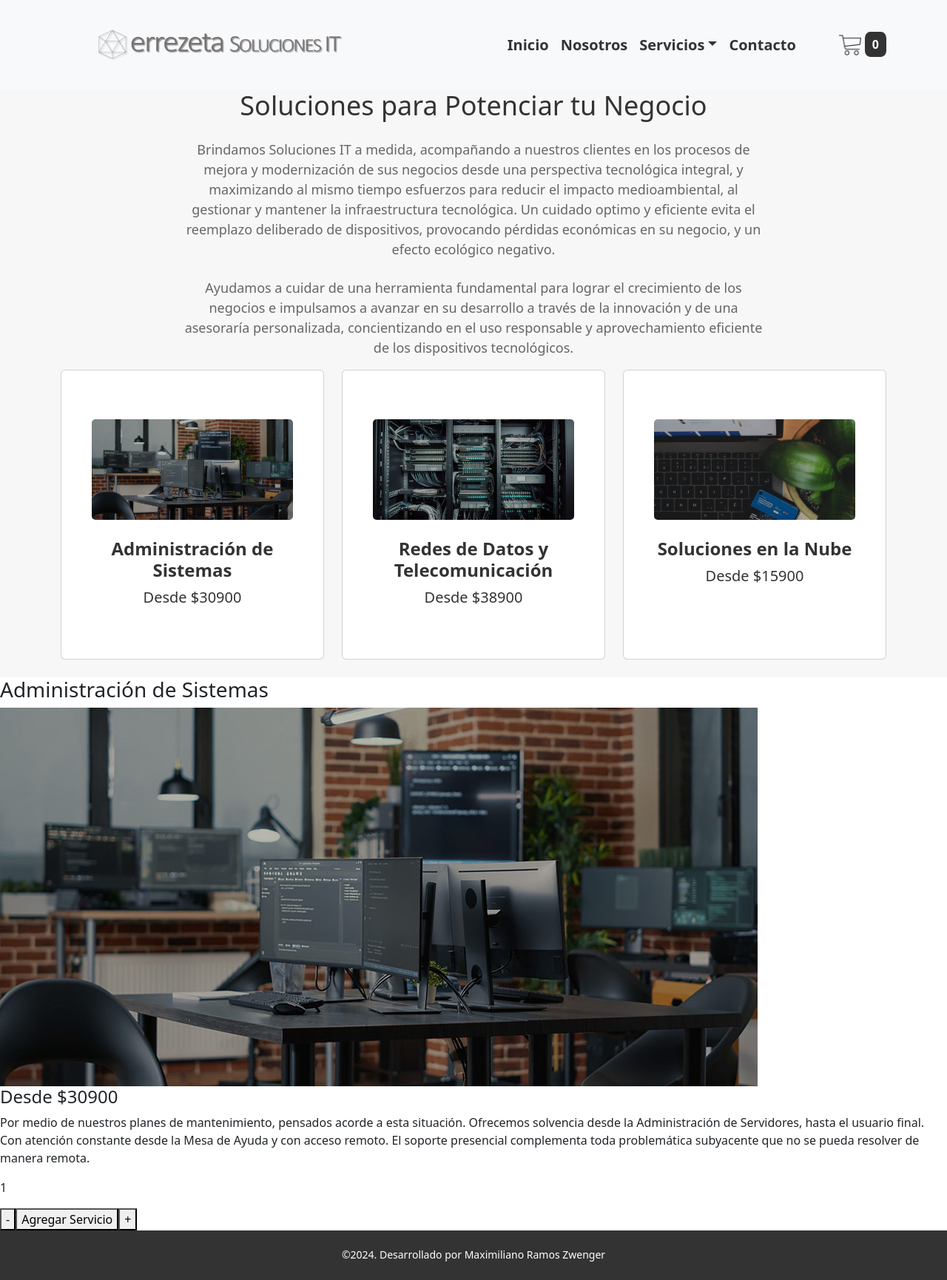
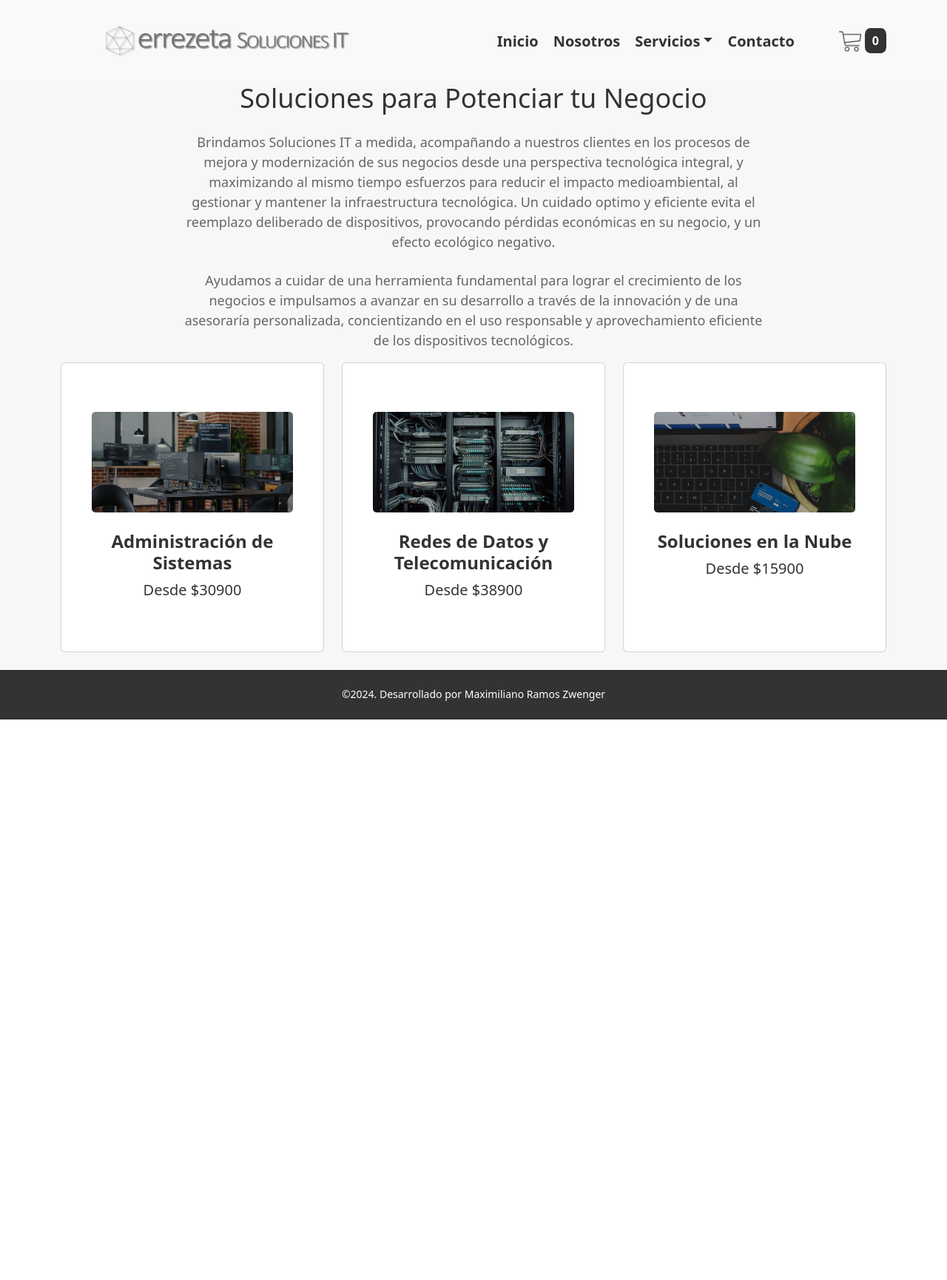
Before and after one commit to mramoszwenger/-ReactJS-entregaFinal-MaximilianoRamosZwenger, a React (Vite) app: page / in a window 1280 px wide. Shown: the whole page at 74% size. After the commit the page ends 973 px from the top, so only its background shows below. Built offline with nearby package versions, Linux system fonts and the light colour scheme.

Commit message:
preEntrega2-MRZ-v2.4

```diff
--- a/package.json
+++ b/package.json
@@ -13,7 +13,8 @@
     "bootstrap": "^5.3.2",
     "react": "^18.2.0",
     "react-bootstrap": "^2.10.0",
-    "react-dom": "^18.2.0"
+    "react-dom": "^18.2.0",
+    "react-router-dom": "^6.22.0"
   },
   "devDependencies": {
     "@types/react": "^18.2.43",
--- a/src/App.jsx
+++ b/src/App.jsx
@@ -1,21 +1,34 @@
-import './App.css'
-import NavBar from './components/NavBar/NavBar'
-import ItemListContainer from './components/ItemListContainer/ItemListContainer'
-import ItemDetailContainer from './components/ItemDetailContainer/ItemDetailContainer'
-import Footer from './components/Footer/Footer'
+import { BrowserRouter,Routes,Route } from 'react-router-dom';
+import './App.css';
+import NavBar from './components/NavBar/NavBar';
+import ItemListContainer from './components/ItemListContainer/ItemListContainer';
+import ItemDetailContainer from './components/ItemDetailContainer/ItemDetailContainer';
+import Error from './components/Error/Error';
+import Footer from './components/Footer/Footer';
 
 function App() {
   return (
     <>
+    <BrowserRouter>
 
       <NavBar/>
 
-      <ItemListContainer greeting={"Soluciones para Potenciar tu Negocio"}/>
+      <Routes>
 
-      <ItemDetailContainer id={1}/>
+        <Route path='/' element={<ItemListContainer greeting={"Soluciones para Potenciar tu Negocio"}/>}/>
+        <Route path='/nosotros' element={<Error/>}/>
+        <Route path='/contacto' element={<Error/>}/>
+        <Route path='/detalle/:id' element={<ItemDetailContainer/>}/>
+        <Route path='/administracion-sitemas' element={<Error/>}/>
+        <Route path='/redes-datos' element={<Error/>}/>
+        <Route path='/cloud-computing' element={<Error/>}/>
+        <Route path='*' element={<Error/>}/>
+
+      </Routes>
 
       <Footer/>
 
+    </BrowserRouter>
     </>
   )
 }
--- /dev/null
+++ b/src/components/Error/Error.jsx
@@ -0,0 +1,9 @@
+import React from 'react'
+
+function Error() {
+  return (
+    <div>Error 404: La página que buscas no existe.</div>
+  )
+}
+
+export default Error
--- a/src/components/Footer/Footer.css
+++ b/src/components/Footer/Footer.css
@@ -9,3 +9,12 @@
     margin: 0;
     font-size: 14px;
 }
+
+.footer__link {
+    text-decoration: none;
+    color: #ffffff;
+}
+
+.footer__link:hover {
+    color: #999999;
+}
--- a/src/components/Footer/Footer.jsx
+++ b/src/components/Footer/Footer.jsx
@@ -5,7 +5,7 @@ const Footer = () => {
 
     return (
         <div className="footer__container">
-            <h5 className="footer__description">©2024. Desarrollado por Maximiliano Ramos Zwenger</h5>
+            <h5 className="footer__description">©2024. Desarrollado por <a href="https://www.linkedin.com/in/mramoszwenger/" target="_blanck" className="footer__link">Maximiliano Ramos Zwenger</a></h5>
         </div>
     )
 }
--- a/src/components/Item/Item.css
+++ b/src/components/Item/Item.css
@@ -1,21 +1,26 @@
+.global__itemContainer a {
+  text-decoration: none;
+  color: inherit;
+}
+
 .itemList__services__card {
     padding: 50px 25px 50px 25px;
   }
 
-  .itemList__services__name  {
+.itemList__services__name  {
     color: #333333;
     font-size: 24px;
     font-weight: bold;
     margin-bottom: 5px;
   }
 
-  .itemList__services__price {
+.itemList__services__price {
     color: #333333;
     font-size: 20px;
     margin: 10px 0 5px 0;
   }
 
-  .itemList__service__img {
+.itemList__service__img {
     width: 100%;
     height: auto;
     border-radius: 5px;
--- a/src/components/Item/Item.jsx
+++ b/src/components/Item/Item.jsx
@@ -1,11 +1,15 @@
 import React from 'react'
 import './item.css';
+import { Link } from 'react-router-dom';
 
 const Item = ({services}) => {
+
   return (
+    <Link to={`/detalle/${services.id}`}>
+
       <div className='global__itemContainer'>
         <div className="row">
-        {services.map((service, indice) => (
+          {services.map((service) => (
             <div key={service.id} className="col-md-4 mb-4 text-center">
               <div className="card h-100 itemList__services__card">
                 <div className="card-body">
@@ -18,6 +22,8 @@ const Item = ({services}) => {
           ))}
         </div>
       </div>
+
+    </Link>
   )
 }
 
--- a/src/components/ItemCount/ItemCount.jsx
+++ b/src/components/ItemCount/ItemCount.jsx
@@ -1,6 +1,6 @@
-import React, {useState} from 'react'
+import React, {useState} from 'react';
 
-const ItemCount = ({initial}) => {
+const ItemCount = ({initial,category}) => {
 
     const [contador,setContador] = useState(1);
 
@@ -15,12 +15,12 @@ const ItemCount = ({initial}) => {
     }
 
     const agregarCarrito = () => {
-        alert("Se agregaron " + contador + " equipo/s")
+        alert("Se agregaron " + contador + " " + category)
     }
 
   return (
     <div>
-        <p>{contador}</p>
+        <p>{category}: {contador}</p>
         <button onClick={decrementar}>-</button>
         <button onClick={agregarCarrito}>Agregar Servicio</button>
         <button onClick={incrementar}>+</button>
--- a/src/components/ItemDetail/ItemDetail.jsx
+++ b/src/components/ItemDetail/ItemDetail.jsx
@@ -9,7 +9,7 @@ const ItemDetail = ({service}) => {
         <h4>Desde ${service.precio}</h4>
         <p>{service.descripcion}</p>
 
-        <ItemCount initial={1}/>
+        <ItemCount initial={1} category={service.categoria}/>
     </div>
   )
 }
--- a/src/components/ItemDetailContainer/ItemDetailContainer.jsx
+++ b/src/components/ItemDetailContainer/ItemDetailContainer.jsx
@@ -1,9 +1,12 @@
-import React, {useState, useEffect} from 'react'
+import React, {useState, useEffect} from 'react';
 import ItemDetail from '../ItemDetail/ItemDetail';
+import { useParams } from 'react-router-dom';
 
-const ItemDetailContainer = ({id}) => {
+const ItemDetailContainer = () => {
 
   const [service,setService] = useState([]);
+
+  const {id} = useParams();
 
     useEffect(() => {
 
@@ -20,7 +23,7 @@ const ItemDetailContainer = ({id}) => {
 
       fetchData()
 
-    },[id])
+    },[])
 
   return (
     <div>
--- a/src/components/NavBar/NavBar.css
+++ b/src/components/NavBar/NavBar.css
@@ -1,8 +1,10 @@
 #principal-nav a {
+    text-decoration: none;
     font-size: 20px;
     font-weight: 600;
     color: #333333;
     transition: 0.5s;
+    padding: 0 10px 0 10px;
   }
 
   #principal-nav a:hover {
--- a/src/components/NavBar/NavBar.jsx
+++ b/src/components/NavBar/NavBar.jsx
@@ -1,4 +1,5 @@
 import React from "react";
+import { Link, NavLink } from "react-router-dom";
 import './NavBar.css';
 import Container from 'react-bootstrap/Container';
 import Nav from 'react-bootstrap/Nav';
@@ -11,27 +12,27 @@ const NavBar = () => {
       <>
         <Navbar expand="lg" bg="light" id="principal-nav">
           <Container>
-            <Navbar.Brand href="#" className="animate__animated animate__bouncein">
+            <NavLink to={'/'}><Navbar.Brand className="animate__animated animate__bouncein">
               <img src="/src/assets/img/logotipoEmpresa.png" alt="logo-empresa" className="company__logo"/>
-            </Navbar.Brand>
+            </Navbar.Brand></NavLink>
             <Navbar.Toggle aria-controls="mainNav" />
             <Navbar.Collapse id="mainNav">
               <Nav className="ms-auto">
                 <Nav.Item>
-                  <Nav.Link href="#">Inicio</Nav.Link>
+                  <NavLink to={'/'}>Inicio</NavLink>
                 </Nav.Item>
                 <Nav.Item>
-                  <Nav.Link href="#nosotros">Nosotros</Nav.Link>
+                  <NavLink to={'/nosotros'}>Nosotros</NavLink>
                 </Nav.Item>
                 <Nav.Item>
                   <NavDropdown title="Servicios" id="navbarDropdown" align="end">
-                    <NavDropdown.Item href="#servicios">Administración de Sistemas</NavDropdown.Item>
-                    <NavDropdown.Item href="#servicios">Redes de Datos y Telecomunicaciones</NavDropdown.Item>
-                    <NavDropdown.Item href="#servicios">Soluciones en la Nube</NavDropdown.Item>
+                    <NavDropdown.Item><NavLink to={'/administracion-sitemas'}>Administración de Sistemas</NavLink></NavDropdown.Item>
+                    <NavDropdown.Item><NavLink to={'/redes-datos'}>Redes de Datos y Telecomunicaciones</NavLink></NavDropdown.Item>
+                    <NavDropdown.Item><NavLink to={'/cloud-computing'}>Soluciones en la Nube</NavLink></NavDropdown.Item>
                   </NavDropdown>
                 </Nav.Item>
                 <Nav.Item>
-                  <Nav.Link href="contacto.html">Contacto</Nav.Link>
+                  <NavLink to={'/contacto'}>Contacto</NavLink>
                 </Nav.Item>
               </Nav>
             </Navbar.Collapse>
```
Also changed, not shown: 1 other file (tests, documents, lock files or other folders). Lines whose indentation alone changed are shown as unchanged.
